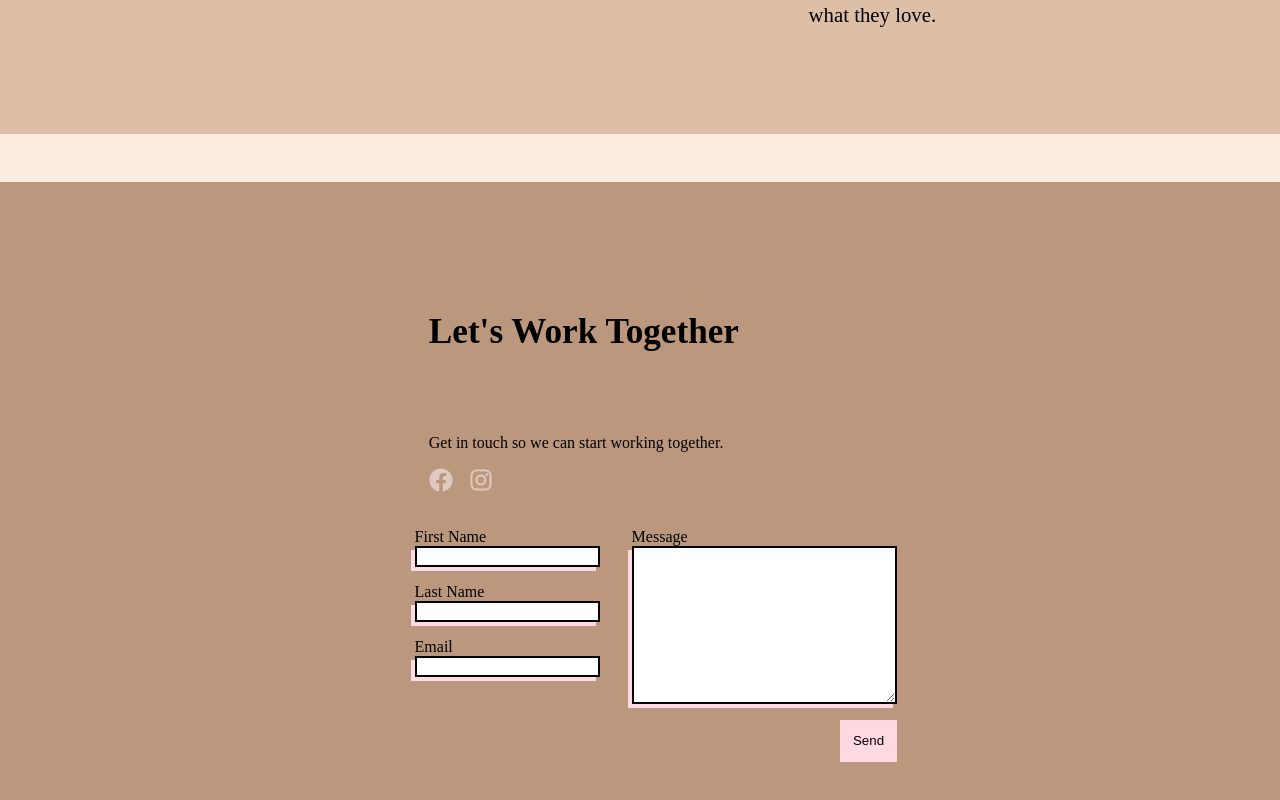
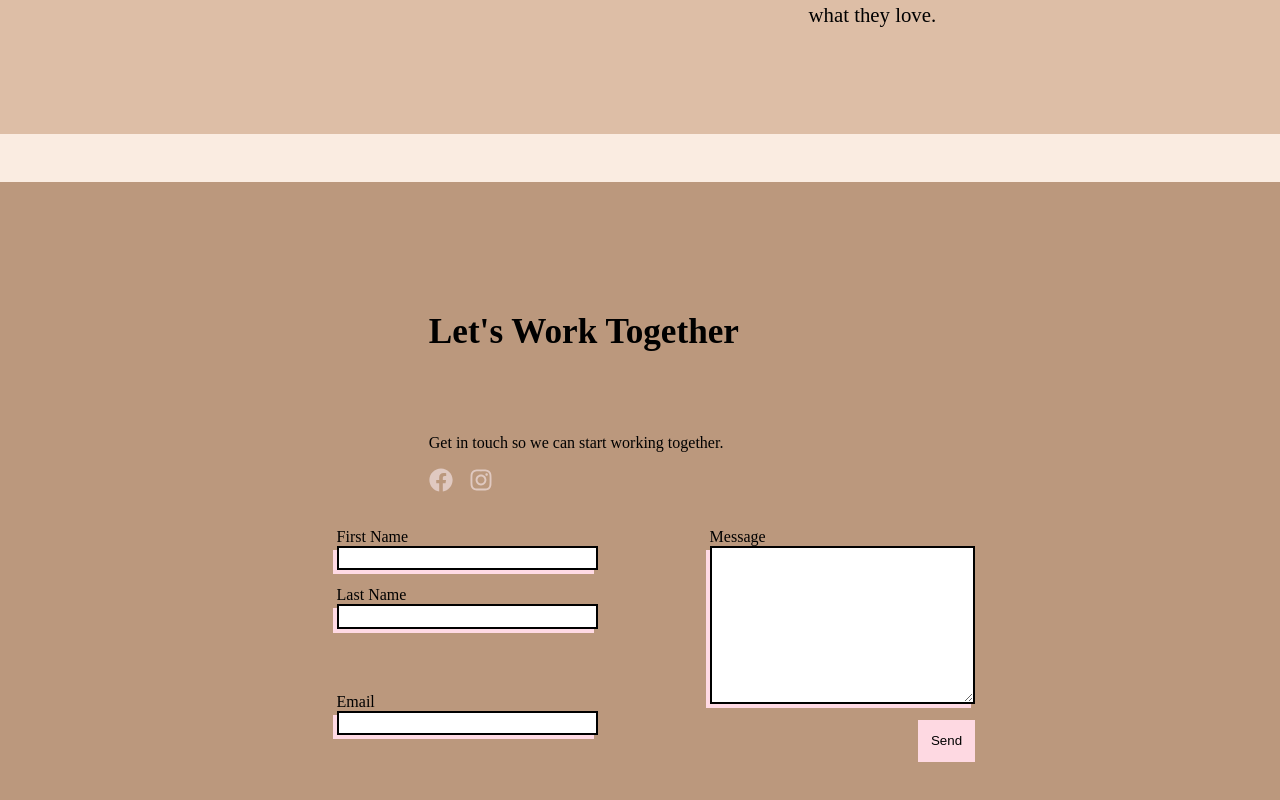
Before and after one commit to owlsCloud/Andrea-Portfolio, a React (Create React App) app: page /about in a window 1280 px wide. Shown: the part 905-1705 px from the top of the page. Built offline with nearby package versions, Linux system fonts and the light colour scheme; the HTML template or start-up script is replaced by a standard one.

Commit message:
form styling

```diff
--- a/src/components/BSForm.js
+++ b/src/components/BSForm.js
@@ -4,7 +4,7 @@ function BSForm() {
   return (
     <form action="">
       <div className="form">
-        <div>
+        <div style={{ marginRight: "5em" }}>
           <div className="form__first-name">
             <label htmlFor="">First Name</label>
             <input type="text" />
--- a/src/styles/form.scss
+++ b/src/styles/form.scss
@@ -10,9 +10,12 @@
     input {
       border: 2px solid black;
       box-shadow: -4px 4px #ffdae4;
+      padding: 0.2em 3em;
     }
   }
-
+  &__email {
+    margin-top: 4em;
+  }
   &__msg {
     display: flex;
     flex-direction: column;
```
